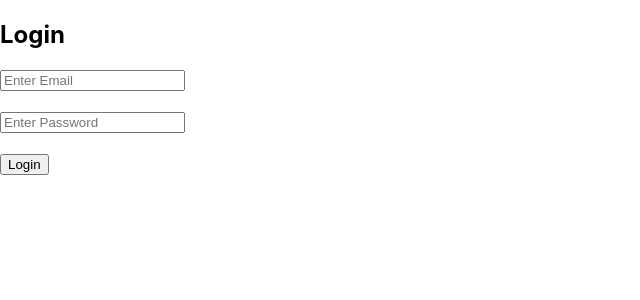
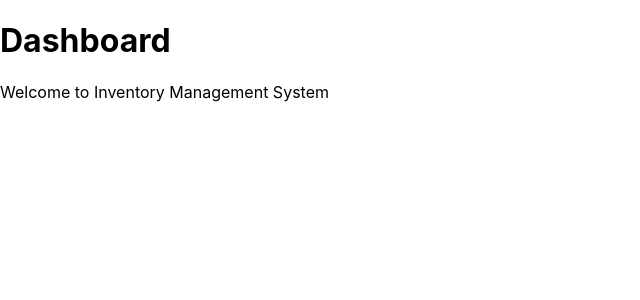
Before and after one commit to Anshika-dev0/inventory-management-frontend, a React (Create React App) app: page /dashboard in a window 1280 px wide. Shown: the top 300 px of the page, without its empty margins (0-640 px from the left). Built offline with nearby package versions, Linux system fonts and the light colour scheme.

Commit message:
Connect React login to express backend

```diff
--- a/src/App.js
+++ b/src/App.js
@@ -1,10 +1,15 @@
+import { BrowserRouter, Routes, Route } from "react-router-dom";
 import Login from "./pages/Login";
+import Dashboard from "./pages/Dashboard";
 
 function App() {
   return (
-    <div>
-      <Login />
-    </div>
+    <BrowserRouter>
+      <Routes>
+        <Route path="/" element={<Login />} />
+        <Route path="/dashboard" element={<Dashboard />} />
+      </Routes>
+    </BrowserRouter>
   );
 }
 
--- a/src/pages/Dashboard.jsx
+++ b/src/pages/Dashboard.jsx
@@ -0,0 +1,10 @@
+function Dashboard() {
+  return (
+    <div>
+      <h1>Dashboard</h1>
+      <p>Welcome to Inventory Management System</p>
+    </div>
+  );
+}
+
+export default Dashboard;
--- a/src/pages/Login.jsx
+++ b/src/pages/Login.jsx
@@ -1,9 +1,11 @@
 import { useState } from "react";
 import API from "../services/api";
+import { useNavigate } from "react-router-dom";
 
 function Login() {
   const [email, setEmail] = useState("");
   const [password, setPassword] = useState("");
+  const navigate = useNavigate();
 
   const handleLogin = async (e) => {
     e.preventDefault();
@@ -15,8 +17,11 @@
       });
 
       localStorage.setItem("token", response.data.token);
+      localStorage.setItem("token", response.data.token);
 
       alert("Login Successful");
+      navigate("/dashboard");
+
 
       console.log(response.data);
 
```
